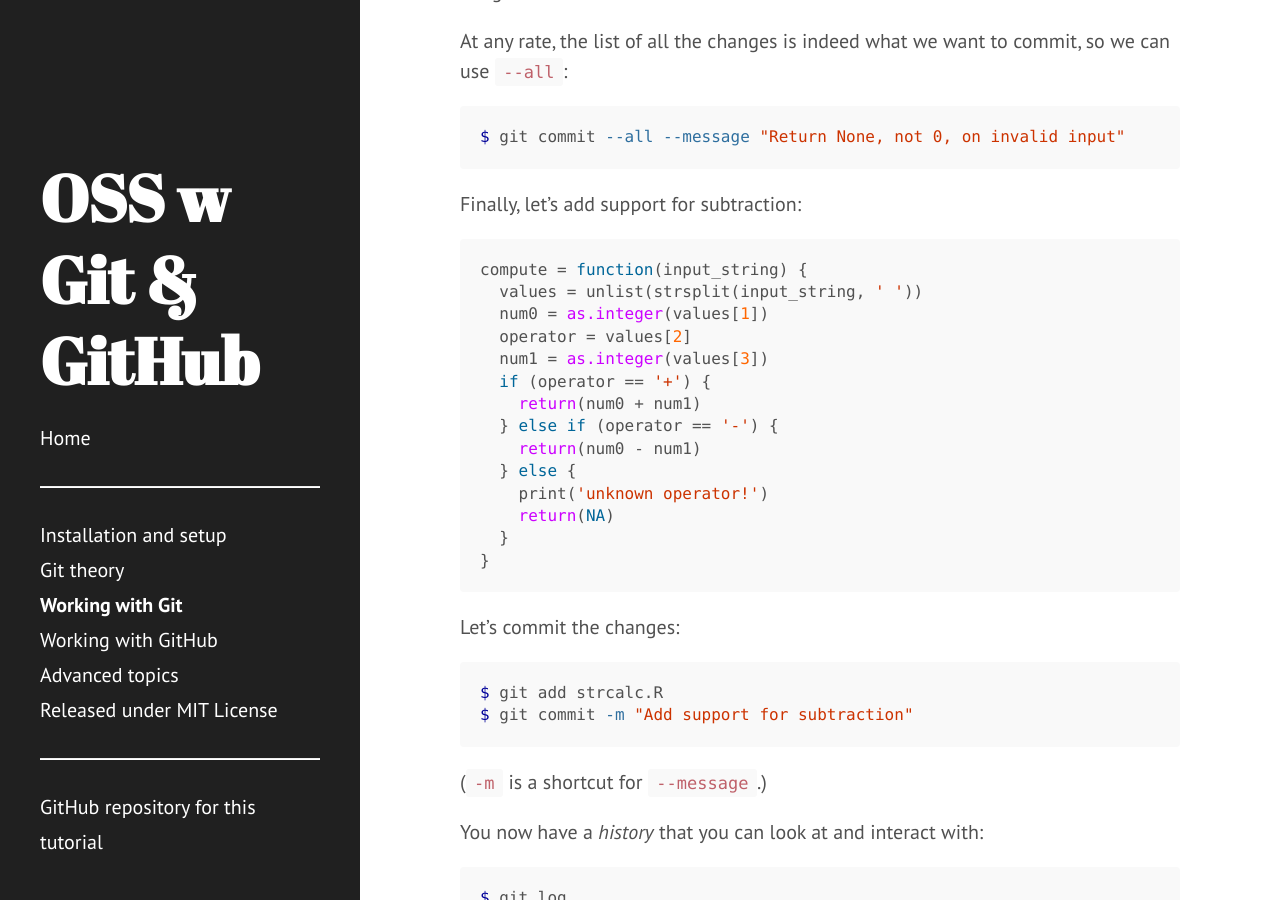
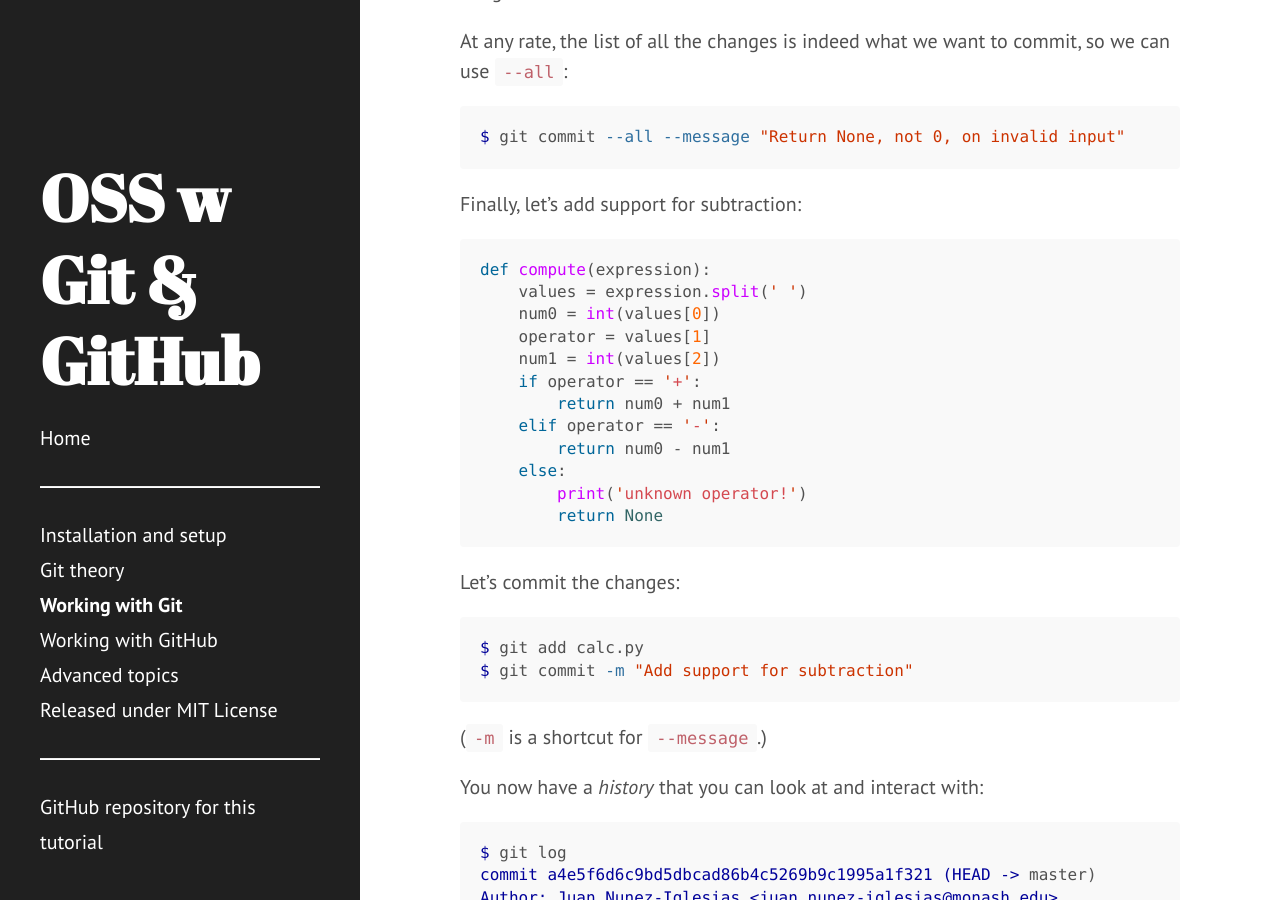
Before and after one commit to jni/git-tutorial, a Jekyll site: the page built from 2-working.md, in a window 1280 px wide and 900 px high, scrolled down 6277 px. Built offline with Jekyll 4.4.1, drawn with Linux system fonts in a browser that asks for light colours.

Commit message:
Remove final mention of strcalc.R

````diff
--- a/2-working.md
+++ b/2-working.md
@@ -270,27 +270,25 @@ $ git commit --all --message "Return None, not 0, on invalid input"
 
 Finally, let's add support for subtraction:
 
-~~~R
-compute = function(input_string) {
-  values = unlist(strsplit(input_string, ' '))
-  num0 = as.integer(values[1])
-  operator = values[2]
-  num1 = as.integer(values[3])
-  if (operator == '+') {
-    return(num0 + num1)
-  } else if (operator == '-') {
-    return(num0 - num1)
-  } else {
-    print('unknown operator!')
-    return(NA)
-  }
-}
+~~~python
+def compute(expression):
+    values = expression.split(' ')
+    num0 = int(values[0])
+    operator = values[1]
+    num1 = int(values[2])
+    if operator == '+':
+        return num0 + num1
+    elif operator == '-':
+        return num0 - num1
+    else:
+        print('unknown operator!')
+        return None
 ~~~
 
 Let's commit the changes:
 
 ```console
-$ git add strcalc.R
+$ git add calc.py
 $ git commit -m "Add support for subtraction"
 ```
 
````
